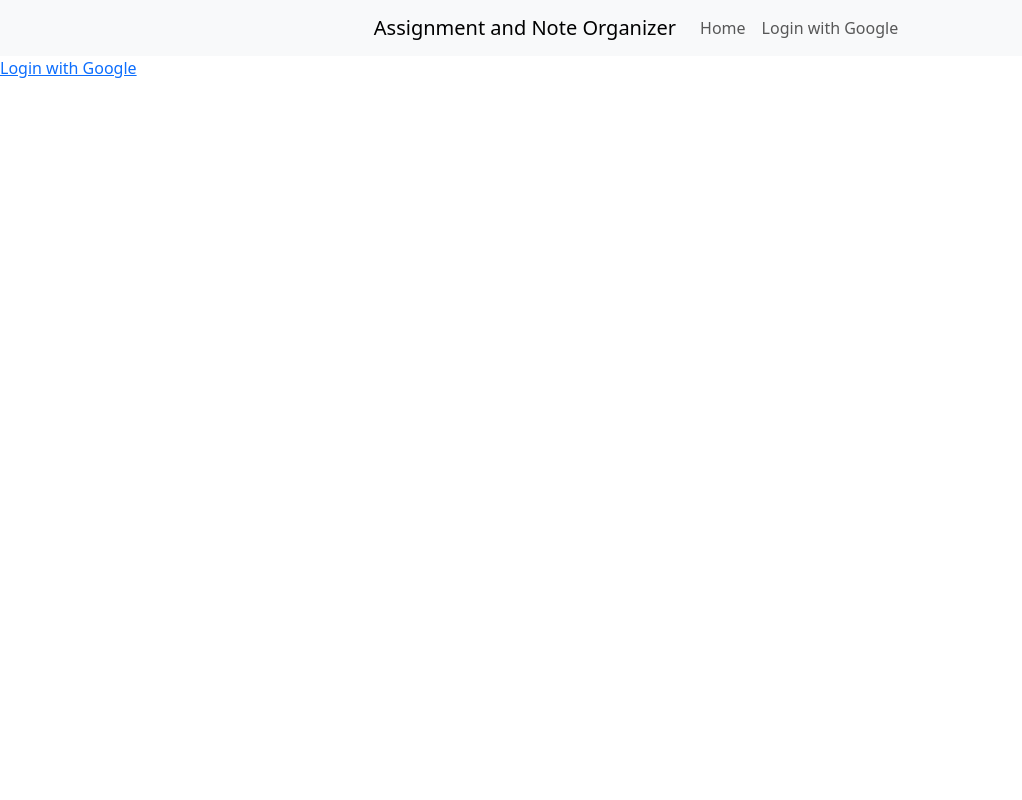
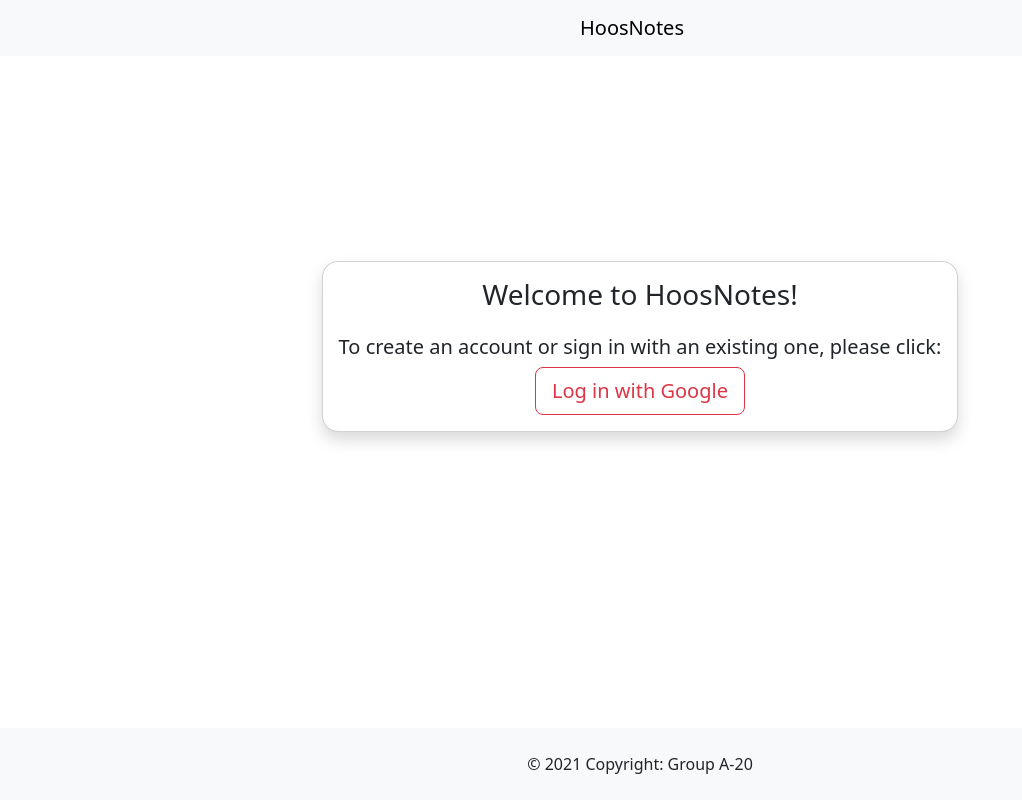
Before and after one commit to eliasposner/HoosNotes, a Django app: page / in a window 1280 px wide. Shown: the whole page, without its empty margins (0-1022 px from the left). Run offline with Django 3.2, Linux system fonts and the light colour scheme; some libraries are stand-ins or nearby versions.

Commit message:
Add style to login screen

```diff
--- a/scheduler/templates/base.html
+++ b/scheduler/templates/base.html
@@ -22,12 +22,13 @@
           </button>
 
         <div class="collapse navbar-collapse justify-content-center" id="navDropdown">
-            <a class="navbar-brand">Assignment and Note Organizer</a>
+            <a class="navbar-brand">HoosNotes</a>
             <ul class="navbar-nav">
+
+                {% if user.is_authenticated %}
                 <li class="nav-item">
                     <a class="nav-link" href="/">Home</a>
                 </li>
-                {% if user.is_authenticated %}
 
                 <li class="nav-item">
                     <a class="nav-link" href="/calendar">Calendar</a>
@@ -62,9 +63,12 @@
                 </li>
                 -->
                 {% else %}
-                <li class="nav-item">
-                    <a class="nav-link" href="{% provider_login_url 'google' %}">Login with Google</a>
-                </li>
+                <footer class="text-center text-lg-start bg-light fixed-bottom">
+                    <div class="text-center p-4">
+                        © 2021 Copyright: Group A-20
+                    </div>
+                </footer>
+
                 {% endif %}
             </ul>
         </div>
--- a/scheduler/templates/scheduler/index.html
+++ b/scheduler/templates/scheduler/index.html
@@ -46,7 +46,7 @@
 
 
 
-    <a href="{% provider_login_url 'google' %}">Login with Google</a>
+    <!--<a href="{% provider_login_url 'google' %}">Login with Google</a>-->
     <!--<div class="row d-flex justify-content-center align-items-center h-100">
         <div class="card text-center border-dark w-50 h-10">
             <div class="card-body">
@@ -63,6 +63,21 @@
         </div>
     </div>-->
 
+    <div class="d-flex justify-content-center h-75 align-items-center">
+        <div class="jumbotron my-auto">
+        <div class="card shadow" style="border-radius: 1rem;">
+          <div class="card-body text-center">
+
+            <h3 class="mb-4">Welcome to HoosNotes!</h3>
+
+            <h5>To create an account or sign in with an existing one, please click: </h5>
+            <a class="btn btn-lg btn-block btn-outline-danger" href="{% provider_login_url 'google' %}" type="submit">Log in with Google</a>
+
+
+          </div>
+        </div>
+        </div>
+    </div>
 
     {% endif %}
     {% endblock %}
```
